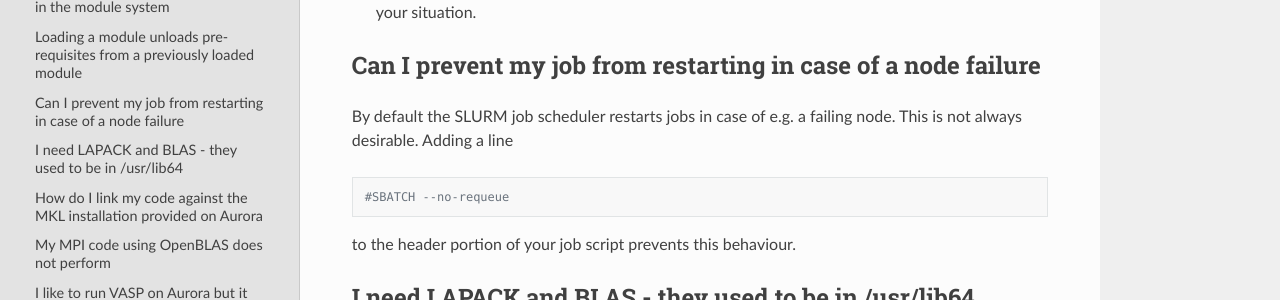
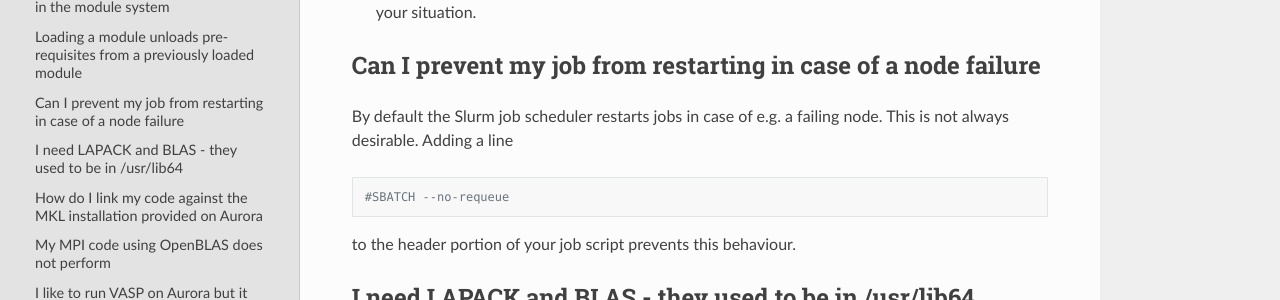
Before and after one commit to lunarc/lunarc_docs, an MkDocs documentation site: the page built from docs/aurora_faq.md, in a window 1280 px wide and 900 px high, scrolled down 1216 px. Shown: the part 151-451 px from the top of the window. Built offline with MkDocs 1.6.1, drawn with Linux system fonts in a browser that asks for light colours; nearby versions of some CDN libraries; old or Windows-style settings are respelled for this version of MkDocs.

Commit message:
spelling

````diff
--- a/docs/aurora_faq.md
+++ b/docs/aurora_faq.md
@@ -29,7 +29,7 @@ You have the follwing options to resolve the issues:
 
 ## Can I prevent my job from restarting in case of a node failure
 
-By default the SLURM job scheduler restarts jobs in case of e.g. a failing node.  This is not always desirable.  Adding a line
+By default the Slurm job scheduler restarts jobs in case of e.g. a failing node.  This is not always desirable.  Adding a line
 ```bash
 #SBATCH --no-requeue
 ```
````
